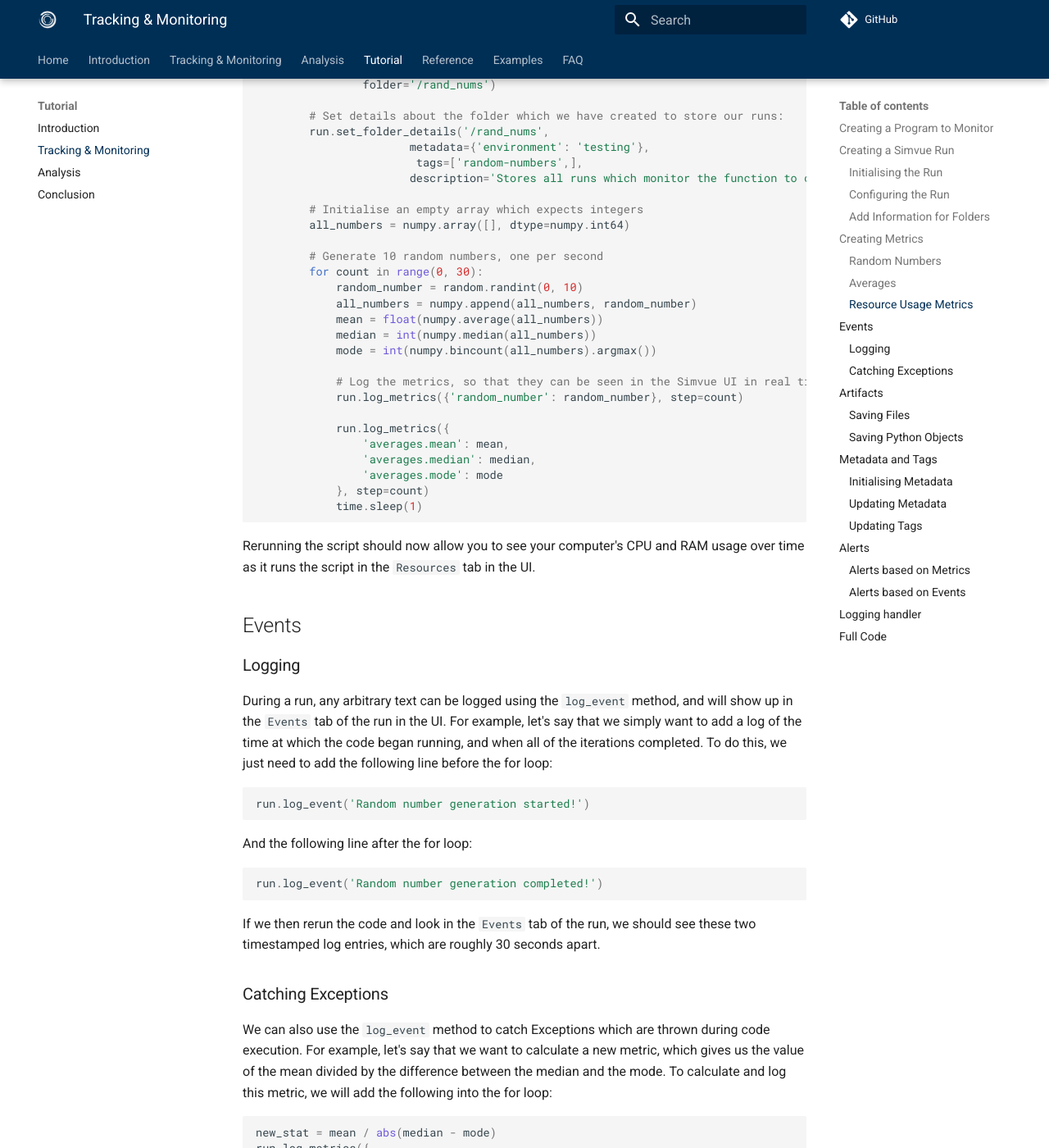
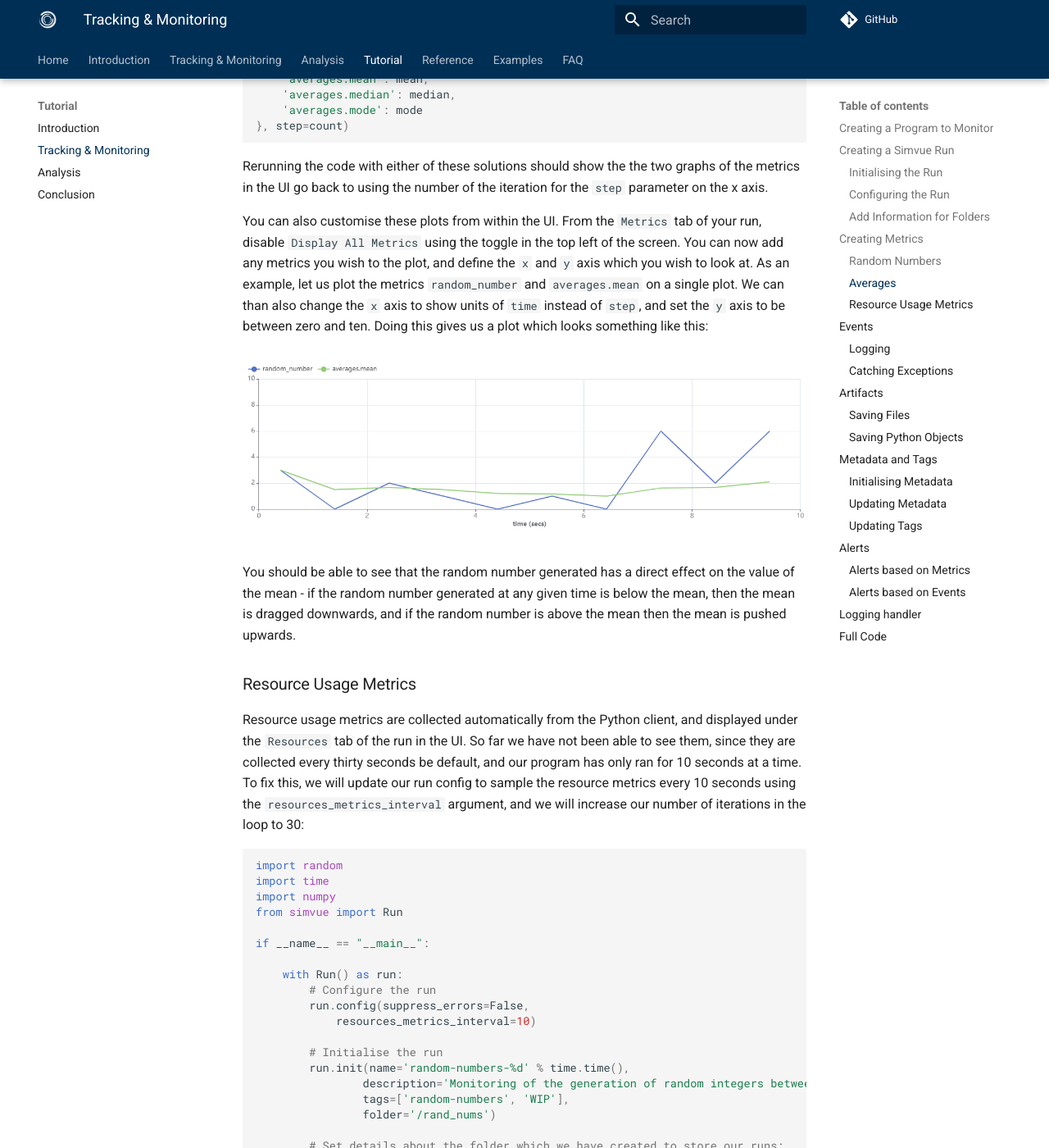
Before and after one commit to simvue-io/docs, an MkDocs documentation site: the page built from docs/tutorial/tracking-and-monitoring.md, in a window 1280 px wide and 1400 px high, scrolled down 6787 px. Shown: the whole window at 82% size. Built offline with MkDocs 1.6.1 and Material for MkDocs 9.7.7, drawn with Linux system fonts in a browser that asks for light colours; some of the changed text lies outside the part shown.

Commit message:
Added images to tutorial, fixed typos and other minor things

````diff
--- a/docs/tutorial/tracking-and-monitoring.md
+++ b/docs/tutorial/tracking-and-monitoring.md
@@ -48,11 +48,11 @@ if __name__ == "__main__":
             time.sleep(1)
 ```
 
-In our case above, we have specified the name of this run and the folder to store it in. We have also given it a couple of tags, including `random-numbers` to reflect the script which the run is monitoring, and `WIP` to show that the code is still a work in progress. If you run this code and then log into the Simvue UI, you should be able to see that in the `Runs` tab a new run has appeared. Clicking on this run will show you some information about the run, such as the time at which it was ran, the time it took to execute, information about the system which it was ran on and the description of the run which we supplied above.
+In our case above, we have specified the name of this run and the folder to store it in on the Simvue server. We have also given it a couple of tags, including `random-numbers` to reflect the script which the run is monitoring, and `WIP` to show that the code is still a work in progress. If you run this code and then log into the Simvue UI, you should be able to see that in the `Runs` tab a new run has appeared. Clicking on this run will show you some information about the run, such as the time at which it was ran, the time it took to execute, information about the system which it was ran on and the description of the run which we supplied above.
 
 ### Configuring the Run
 
-Next, we can use the `config` method to change some configuration options about the run. This must be set before the run is initialised. For example, we could set `suppress_errors` to `False` so that if we setup part of our run incorrectly, the script will fail instead of continuing to run:
+Next, we can use the `config()` method to change some configuration options about the run. This must be set before the run is initialised. For example, we could set `suppress_errors` to `False` so that if we setup part of our run incorrectly, the script will fail instead of continuing to run:
 
 ```  py
 import random
@@ -115,7 +115,7 @@ Running the script again and checking the `Folders` tab of the Simvue UI should
 ## Creating Metrics
 
 ### Random Numbers
-Next, we need to create our metrics. These are measures of the performance or results of the code which we can monitor in the UI in real time. To do this, we use the `log_metrics` method, which we call at the point in the code at which we want to evaluate the metric. For example, let us create a metric which simply records the random number which is generated on each iteration of the loop. To do this, we simply pass in a dictionary which contains the metric name as the key, and the argument to store as the value:
+Next, we need to create our metrics. These are measures of the performance or results of the code which we can monitor in the UI in real time. To do this, we use the `log_metrics()` method, which we call at the point in the code at which we want to evaluate the metric. For example, let us create a metric which simply records the random number which is generated on each iteration of the loop. To do this, we simply pass in a dictionary which contains the metric name as the key, and the argument to store as the value:
 
 ```  py
 import random
@@ -149,10 +149,11 @@ if __name__ == "__main__":
             run.log_metrics({'random_number': random_number})
             time.sleep(1)
 ```
-When we run this code again, we should now see that under the `Metrics` tab of the run in the UI, a line graph is updated in real time as the code runs, showing the random number generated with each iteration of the code. You should see that the numbers plotted on this line graph match those being printed to the console. The `step` parameter along the x axis corresponds to the iteration at which that number was generated.
+When we run this code again, we should now see that under the `Metrics` tab of the run in the UI, a line graph is updated in real time as the code runs, showing the random number generated with each iteration of the code. You should see that the numbers plotted on this line graph match those being printed to the console. The `step` parameter along the x axis corresponds to the iteration at which that number was generated. The graph should look something like this:
+![Random numbers line plot](images/metrics-rand-nums.png)
 
 ### Averages
-Next, let us add some more metrics which calcuate the averages of the random numbers generated so far after each iteration. To do this, we will create a `numpy` array and append the random number generated to it after each iteration. We will then use the `nnumpy.average()` function to calculate the mean, the `numpy.median()` function to calculate the median, and `numpy.bincount().argmax()` to calculate the mode.
+Next, let us add some more metrics which calcuate the averages of the random numbers generated so far after each iteration. To do this, we will create a `numpy` array and append the random number generated to it after each iteration. We will then use the `numpy.average()` function to calculate the mean, the `numpy.median()` function to calculate the median, and `numpy.bincount().argmax()` to calculate the mode.
 
 Firstly, ensure that `numpy` is installed with your python installation. If it is not, add it using:
 ```
@@ -220,7 +221,11 @@ if __name__ == "__main__":
             })
             time.sleep(1)
 ```
-Upon running the script again and checking the UI, you should now see a new graph in the `Metrics` tab which shows three lines, one for each metric. However you may have spotted something weird is happening - whereas before the `step` parameter on the x axis corresponded to the iteration at which the metric was sampled, the x axis now goes up to 20 instead of 10! This is because we have called `log_metrics` twice in the above code, and so each time it is called it adds one to the value of `step`. We could fix this by evaluating all of the metrics in the same call, ie:
+Upon running the script again and checking the UI, you should now see a new graph in the `Metrics` tab which shows three lines, one for each metric:
+
+![Averages line plot](images/metrics-averages-twenty-steps.png)
+
+ However you may have spotted something weird is happening - whereas before the `step` parameter on the x axis corresponded to the iteration at which the metric was sampled, the x axis now goes up to 20 instead of 10! This is because we have called `log_metrics` twice in the above code, and so each time it is called it adds one to the value of `step`. We could fix this by evaluating all of the metrics in the same call, ie:
 ``` py
 run.log_metrics({
     'random_number': random_number
@@ -240,6 +245,12 @@ run.log_metrics({
 }, step=count)
 ```
 Rerunning the code with either of these solutions should show the the two graphs of the metrics in the UI go back to using the number of the iteration for the `step` parameter on the x axis.
+
+You can also customise these plots from within the UI. From the `Metrics` tab of your run, disable `Display All Metrics` using the toggle in the top left of the screen. You can now add any metrics you wish to the plot, and define the `x` and `y` axis which you wish to look at. As an example, let us plot the metrics `random_number` and `averages.mean` on a single plot. We can than also change the `x` axis to show units of `time` instead of `step`,  and set the `y` axis to be between zero and ten. Doing this gives us a plot which looks something like this:
+
+![Averages line plot](images/metrics-custom-plot.png)
+
+You should be able to see that the random number generated has a direct effect on the value of the mean - if the random number generated at any given time is below the mean, then the mean is dragged downwards, and if the random number is above the mean then the mean is pushed upwards.
 
 ### Resource Usage Metrics
 Resource usage metrics are collected automatically from the Python client, and displayed under the `Resources` tab of the run in the UI. So far we have not been able to see them, since they are collected every thirty seconds be default, and our program has only ran for 10 seconds at a time. To fix this, we will update our run config to sample the resource metrics every 10 seconds using the `resources_metrics_interval` argument, and we will increase our number of iterations in the loop to 30:
@@ -290,11 +301,11 @@ if __name__ == "__main__":
             }, step=count)
             time.sleep(1)
 ```
-Rerunning the script should now allow you to see your computer's CPU and RAM usage over time as it runs the script in the `Resources` tab in the UI.
+Rerunning the script should now allow you to see your computer's CPU and RAM usage over time as it runs the script in the `Resources` tab in the UI. Note that the CPU metric is measured in percentage usage, while the memory usage metric is measured in Megabytes.
 
 ## Events
 ### Logging
-During a run, any arbitrary text can be logged using the `log_event` method, and will show up in the `Events` tab of the run in the UI. For example, let's say that we simply want to add a log of the time at which the code began running, and when all of the iterations completed. To do this, we just need to add the following line before the for loop:
+During a run, any arbitrary text can be logged using the `log_event()` method, and will show up in the `Events` tab of the run in the UI. For example, let's say that we simply want to add a log of the time at which the code began running, and when all of the iterations completed. To do this, we just need to add the following line before the for loop:
 ``` py
 run.log_event('Random number generation started!')
 ```
@@ -631,6 +642,10 @@ if __name__ == "__main__":
 
 ## Alerts
 Alerts are a feature of Simvue which allows the program to monitor the progress of code in real time, and alert the user (either via the UI or by email) if the code exceeds a given set of parameters. This is particularly useful for code which is computationally expensive or code which is running on a HPC cluster - it allows the user to terminate the given run in good time if a poor result is guaranteed, saving time and money.
+
+!!! warning
+
+    This section of the tutorial does not currently behave as expected. Please skip to the next section.
 
 ### Alerts based on Metrics
 Alerts can be triggered based on the values of metrics being monitored by Simvue. As an example, say that we want to trigger an alert if the mean is outside a range of values for a given period of time. Let's say that if the mean value is not between the values of 4 and 6 for more than two minutes, we want to trigger an alert. To do this, we will need to define an alert after the run is initialised, but before the iterations begin. We could add the following code:
@@ -780,6 +795,10 @@ if __name__ == "__main__":
 ```
 
 ## Logging handler
+!!! warning
+
+    This section of the tutorial does not currently behave as expected. Please skip to the next section.
+
 In the `Events` section, we spoke about using the `run.log_event()` method to add messages to a log, which is available to view in the Simvue UI. However for more complicated programs, we may want to use a proper logging tool which allows us more functionality, such as setting the level of each log (info, debug etc). To enable this, Simvue can be added as a Handler for the default Python logger. To do this, we import the `logging` module at the top of our code, the `Handler  ` from Simvue, and then add the following code after our run initialisation:
 ``` py
 import logging
````
Also changed, not shown: other parts of docs/tutorial/tracking-and-monitoring.md (+2 -2 lines), docs/tutorial/analysis.md (+16 -7 lines), docs/tutorial/conclusion.md (+2 -2 lines), docs/tutorial/images/analysis-bar-plot.png (added), docs/tutorial/images/analysis-mean-plot.png (added), docs/tutorial/images/analysis-percentage-change-plot.png (added), docs/tutorial/images/metrics-averages-twenty-steps.png (added), docs/tutorial/images/metrics-custom-plot.png (added), docs/tutorial/images/metrics-rand-nums.png (added).
